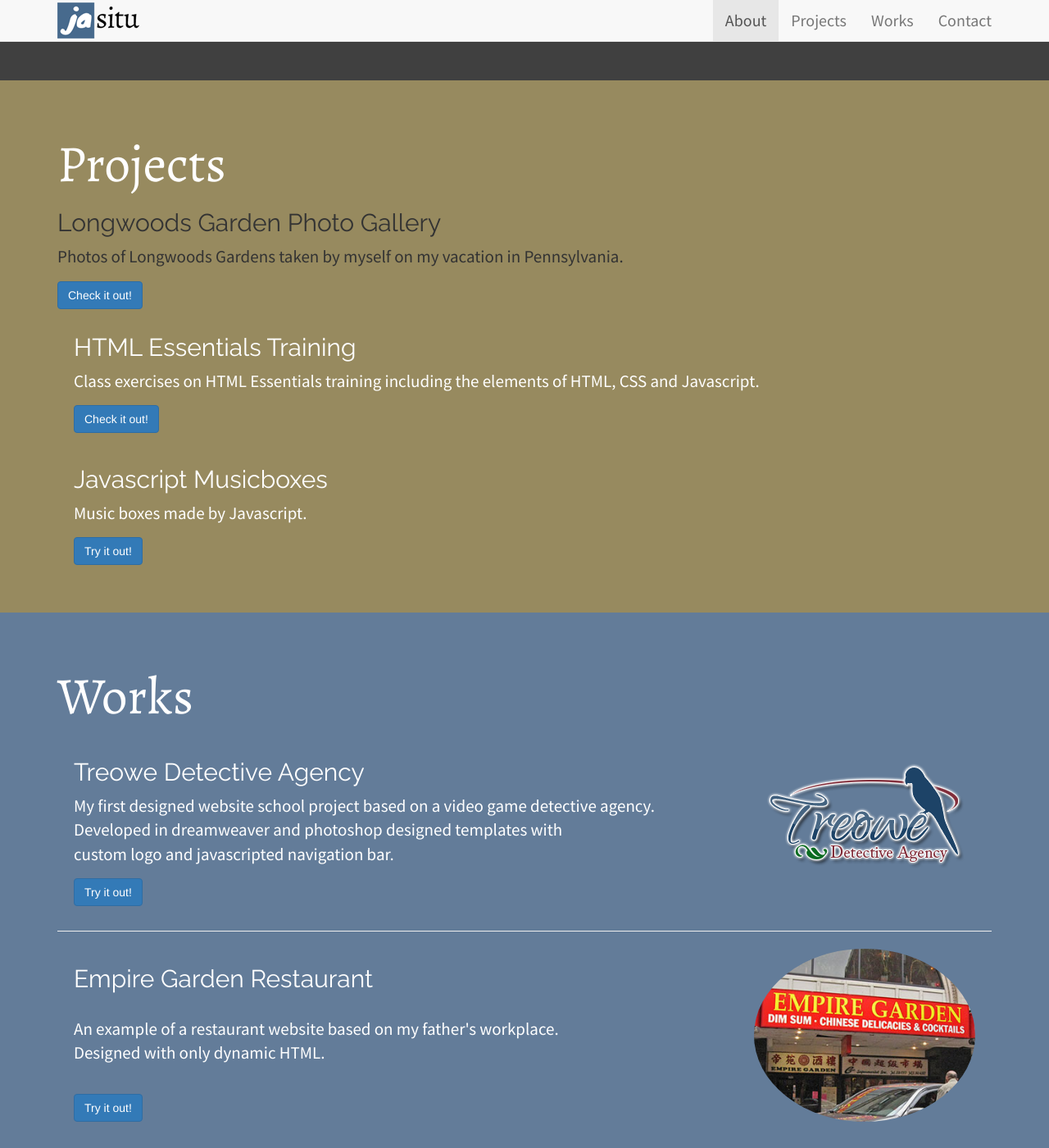
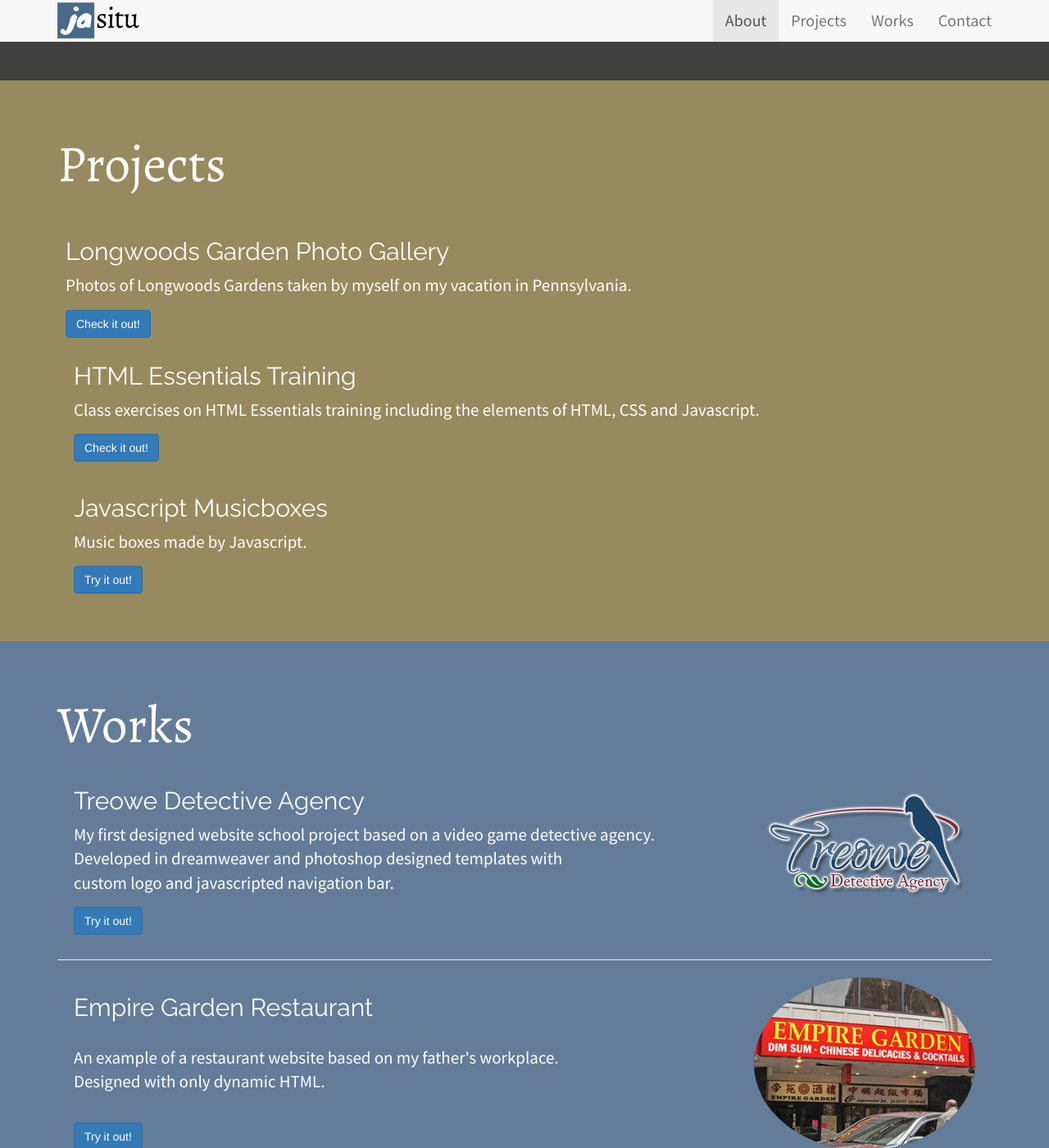
Before and after one commit to jasitu/jasitu.github.io, a Jekyll site: the page index.html, which Jekyll copies as it is, in a window 1280 px wide and 1400 px high, scrolled down 1115 px. Shown: the whole window at 82% size. Built offline with Jekyll 4.4.1, drawn with Linux system fonts in a browser that asks for light colours; nearby versions of some CDN libraries.

Commit message:
Add files via upload

```diff
--- a/css/custom.css
+++ b/css/custom.css
@@ -74,6 +74,16 @@ td {
 #projects h2{
     font-family: 'Raleway', sans-serif;
 }
+
+#flowers {
+  color: #FFF;
+  padding: 10px 20px 10px 20px;
+}
+
+#flowers {
+  padding: 25px 5px 0px 10px;
+}
+
 
 #htmltrain{
   color: #FFF;
```
